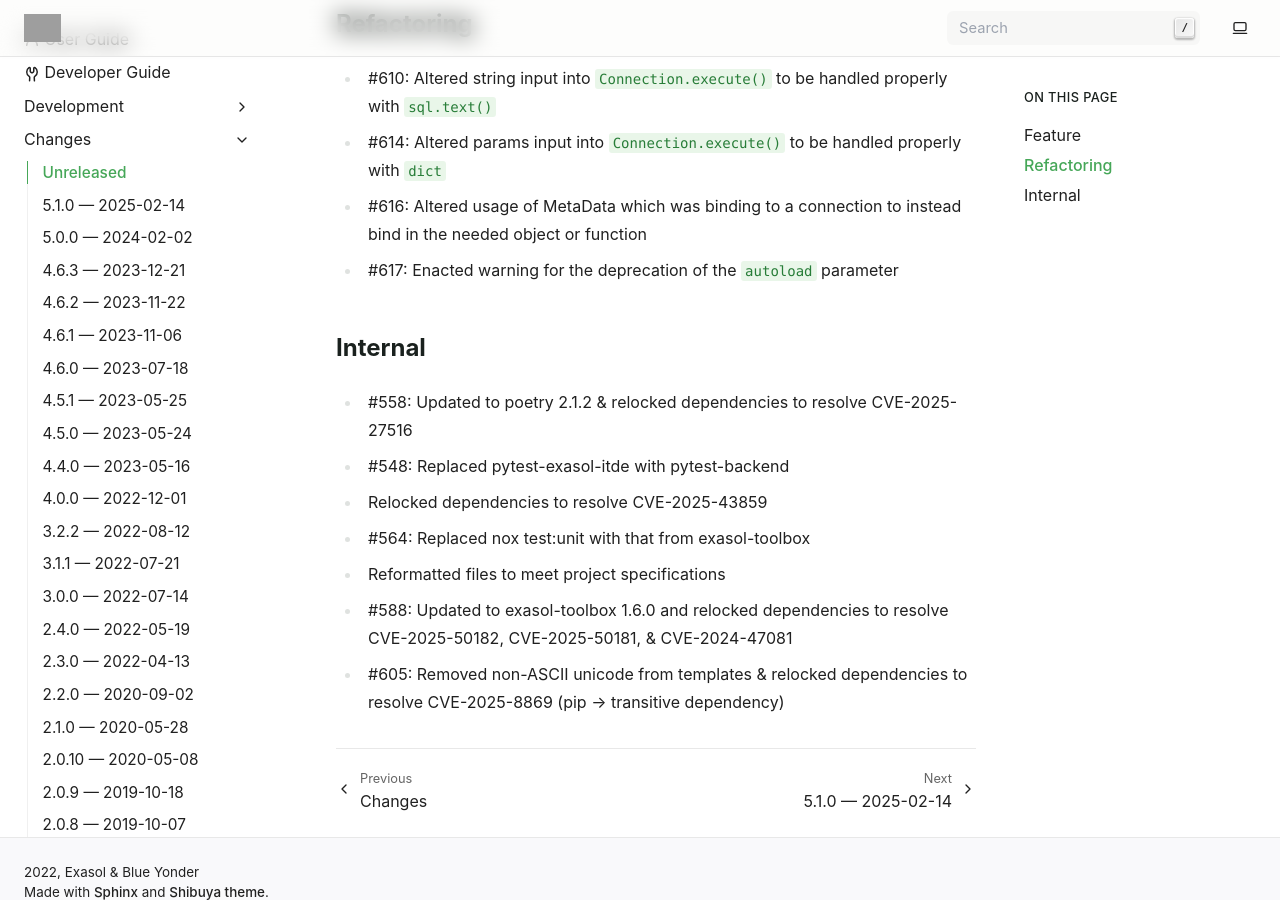
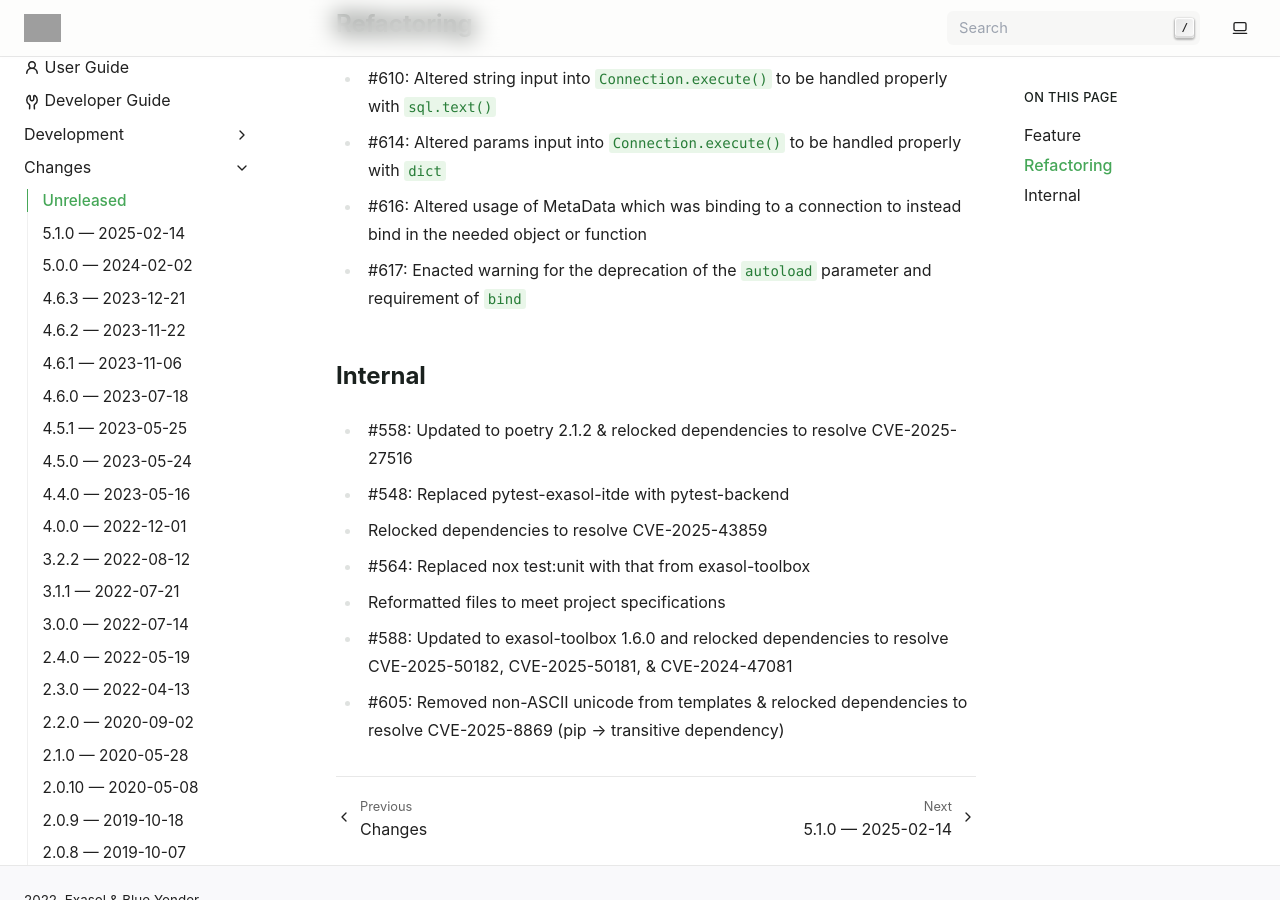
Before and after one commit to exasol/sqlalchemy-exasol, a Sphinx documentation site: the page built from doc/changes/unreleased.md, in a window 1280 px wide and 900 px high, scrolled down 416 px. Built offline with Sphinx 7.4.7, drawn with Linux system fonts in a browser that asks for light colours; pages that are not in the unit, such as notebooks, are missing from menus; grey boxes are pictures that could not be loaded.

Commit message:
Update errors and changelog

```diff
--- a/doc/changes/unreleased.md
+++ b/doc/changes/unreleased.md
@@ -12,7 +12,7 @@ This allows us to use the latest dependencies, which do not have open vulnerabil
 - #610: Altered string input into `Connection.execute()` to be handled properly with `sql.text()`
 - #614: Altered params input into `Connection.execute()` to be handled properly with `dict`
 - #616: Altered usage of MetaData which was binding to a connection to instead bind in the needed object or function
-- #617: Enacted warning for the deprecation of the `autoload` parameter
+- #617: Enacted warning for the deprecation of the `autoload` parameter and requirement of `bind`
 
 ## Internal
 
--- a/pyproject.toml
+++ b/pyproject.toml
@@ -97,6 +97,7 @@ filterwarnings = [
 "error:.* a single dictionary.*",
 "error:.*The MetaData.bind argument.*",
 "error:.*The autoload parameter.*",
+"error:.*schema methods that invoke SQL against.*",
 # this is used for turbodbc and pyodbc as historically we'd like to remove them.
 # thus far, it seems like this is not a strict requirement for the migration,
 # so we will ignore them.
```
